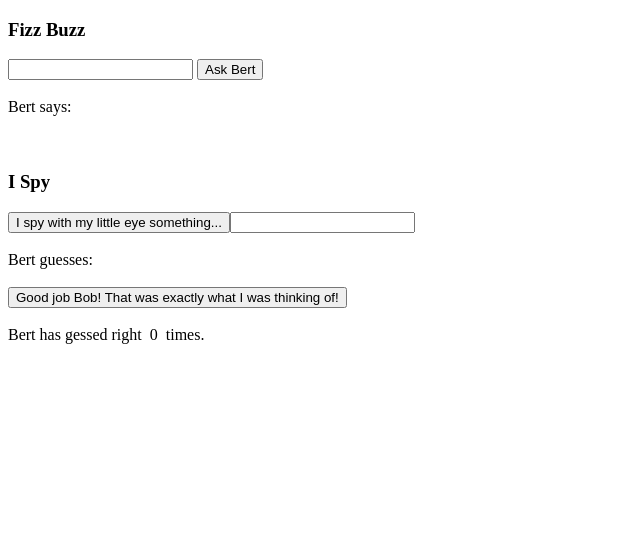
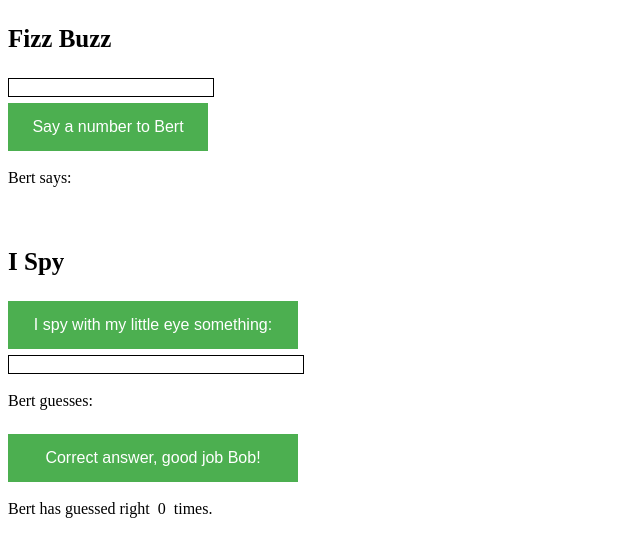
Before and after one commit to PinkBambi/FixItGame, a plain HTML site: page index.html in a window 1280 px wide. Shown: the whole page, without its empty margins (0-640 px from the left). Drawn offline with Linux system fonts and the light colour scheme.

Commit message:
Added some style to the page to create a better layout for the page.

```diff
--- a/css/ISpy.css
+++ b/css/ISpy.css
@@ -5,3 +5,82 @@
 .horizontalDiv>div {
   float: left;
 }
+
+/*
+Container -                 edits everything
+h3  -                       Fizz Buzz header
+input -                     Input text
+button#ButFizzBuzz -        Ask Bert button
+
+
+
+
+*/
+
+body {
+    /*background-image: url("http://news.hullfire.com/wp-content/uploads/2015/03/dome1.jpg");*/
+}
+
+#GameFizzBuzz {
+
+}
+
+h3 {
+
+    font-size: 25px;
+}
+
+input {
+    border: 1px solid black;
+    width: 200px;
+}
+
+button#ButFizzBuzz {
+    background-color: #4CAF50; /* Green */
+    border: none;
+    color: white;
+    padding: 15px 22px;
+    text-align: center;
+    text-decoration: none;
+    display: inline-block;
+    font-size: 16px;
+    width: 200px;
+    margin-top: 6px;
+}
+
+#answerFizzBuzz {
+
+}
+
+#GameISpy {
+
+}
+
+button#ButISpy {
+    background-color: #4CAF50; /* Green */
+    border: none;
+    color: white;
+    padding: 15px 22px;
+    text-align: center;
+    text-decoration: none;
+    display: inline-block;
+    font-size: 16px;
+    width: 290px;
+}
+
+input#PGISpy {
+    width: 290px;
+}
+
+button#RightAnswer {
+    background-color: #4CAF50; /* Green */
+    border: none;
+    color: white;
+    padding: 15px 22px;
+    text-align: center;
+    text-decoration: none;
+    display: inline-block;
+    font-size: 16px;
+    width: 290px;
+    margin-top: 6px;
+}
--- a/index.html
+++ b/index.html
@@ -11,21 +11,26 @@
 <body>
     <div class="container">
         <!-- Here is where the coding starts -->
-
+    <div id="GameFizzBuzz">
         <h3>Fizz Buzz</h3>
         <input id="PGFizzBuzz" type="text"/>
-        <button id="ButFizzBuzz" type="button" name="AskBertFizzBuzz">Ask Bert</button><br><br>
+        <br>
+        <button id="ButFizzBuzz" type="button" name="AskBertFizzBuzz">Say a number to Bert</button><br><br>
         <div id="answerFizzBuzz">Bert says: </div>
+    </div>
 
         <br><br>
 
+    <div id="GameISpy">
         <h3>I Spy</h3>
-        <div class="horizontalDiv"><div><button id="ButISpy" type="button" onclick="AskBertISpy()">I spy with my little eye something...</button></div>
-        <div><input id="PGISpy" type="text"/></div></div><br>
+        <div class="horizontalDiv"><div><button id="ButISpy" type="button" onclick="AskBertISpy()">I spy with my little eye something:</button></div>
+        <br><br><br>
+        <input id="PGISpy" type="text"/></div><br>
         <div id="answerISpy">Bert guesses: </div>
         <br>
-        <button type="button" onclick="HeWasRightISpy()">Good job Bob! That was exactly what I was thinking of!</button><br><br>
-        <div class="horizontalDiv"><div>Bert has gessed right &nbsp</div><div id="RightGuessesCount">0</div><div>&nbsp times.<div></div>
+        <button id="RightAnswer" type="button" onclick="HeWasRightISpy()">Correct answer, good job Bob!</button><br><br>
+        <div class="horizontalDiv"><div>Bert has guessed right &nbsp</div><div id="RightGuessesCount">0</div><div>&nbsp times.<div></div>
+    </div>
 
         <!-- Here is where coding ends. Let everything below stay as it is. -->
     </div>
--- a/js/ISpy.js
+++ b/js/ISpy.js
@@ -43,7 +43,7 @@ function HeWasRightISpy() {
     document.getElementById("RightGuessesCount").innerHTML = clicks;
 }
 /*
- * Bellow these lines is the space for problems/quests.
+ * Below these lines is the space for problems/quests.
  * Write down a problem/quest the same way I have done.
  * This is so that we keep track of what we have done so far. Don't forget to write this in chronological order.
  * Just before these info-lines is the space for the solution code.
@@ -66,4 +66,4 @@ function HeWasRightISpy() {
 // Answer: You who writes the color know what you are thinking of. The computer is supposed to guess and you need to tell him when he's right.
 
 //6 Assigned FJ (freddejson) | It looks boring playing with Bert. Make it more stylish.
-// Answer:
+// Answer: Oh, stylish you say?
```
